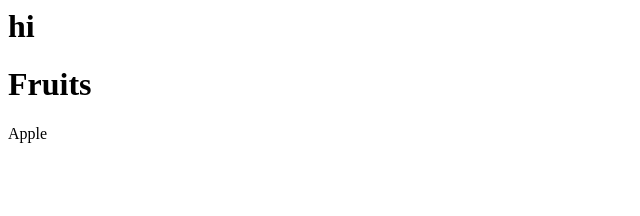
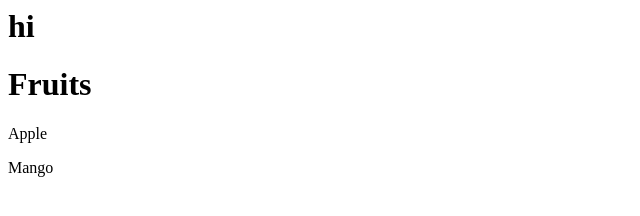
Before and after one commit to ShahIshita/git-session, a plain HTML site: page index.html in a window 1280 px wide. Shown: the full height of the page, 0-640 px from the left. Drawn offline with Linux system fonts and the light colour scheme.

Commit message:
third in branch_2: mango

```diff
--- a/index.html
+++ b/index.html
@@ -15,6 +15,7 @@
     <div>
         <h1>Fruits</h1>
         <p>Apple</p>
+        <p>Mango</p>
     </div>
 </body>
 
```
